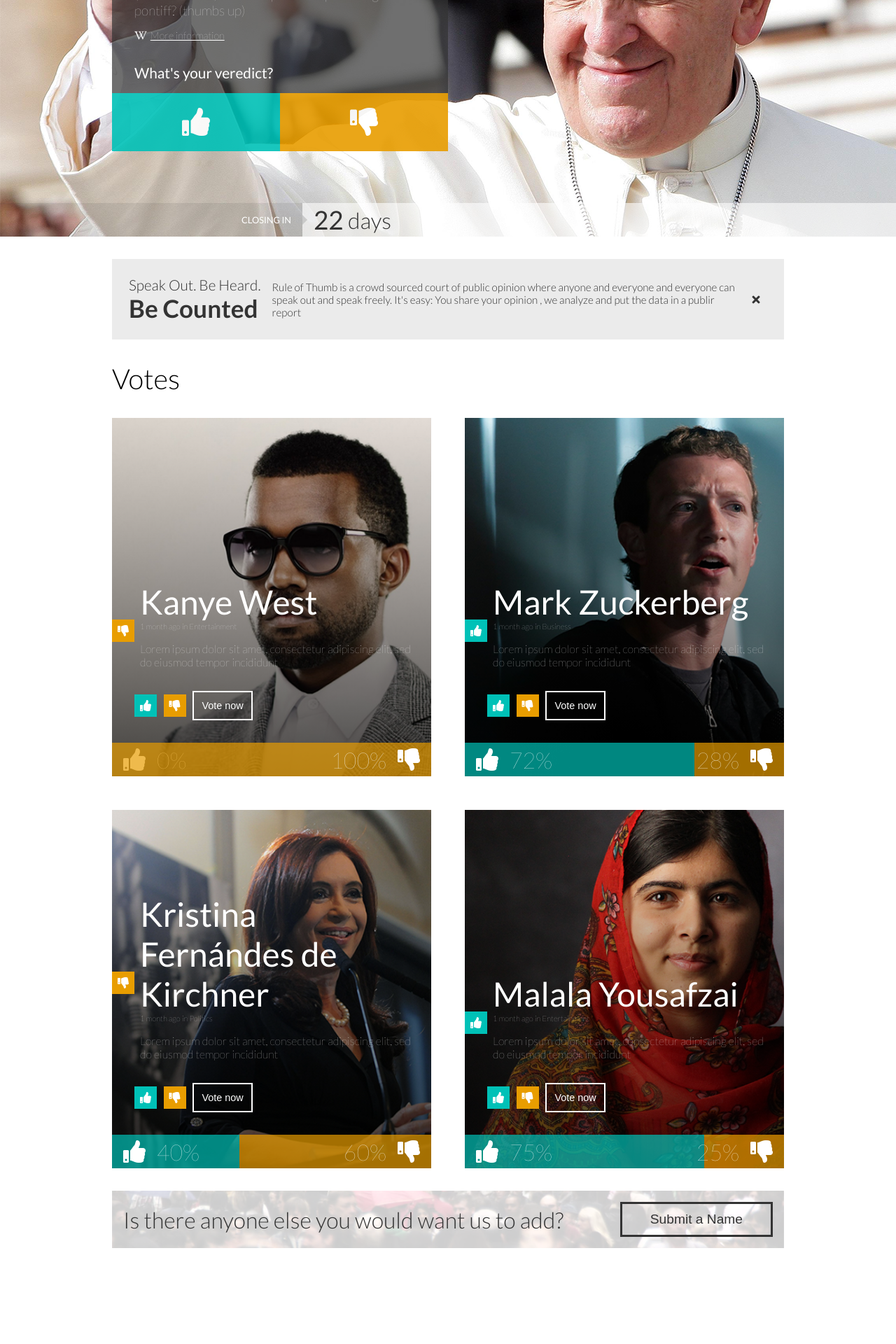
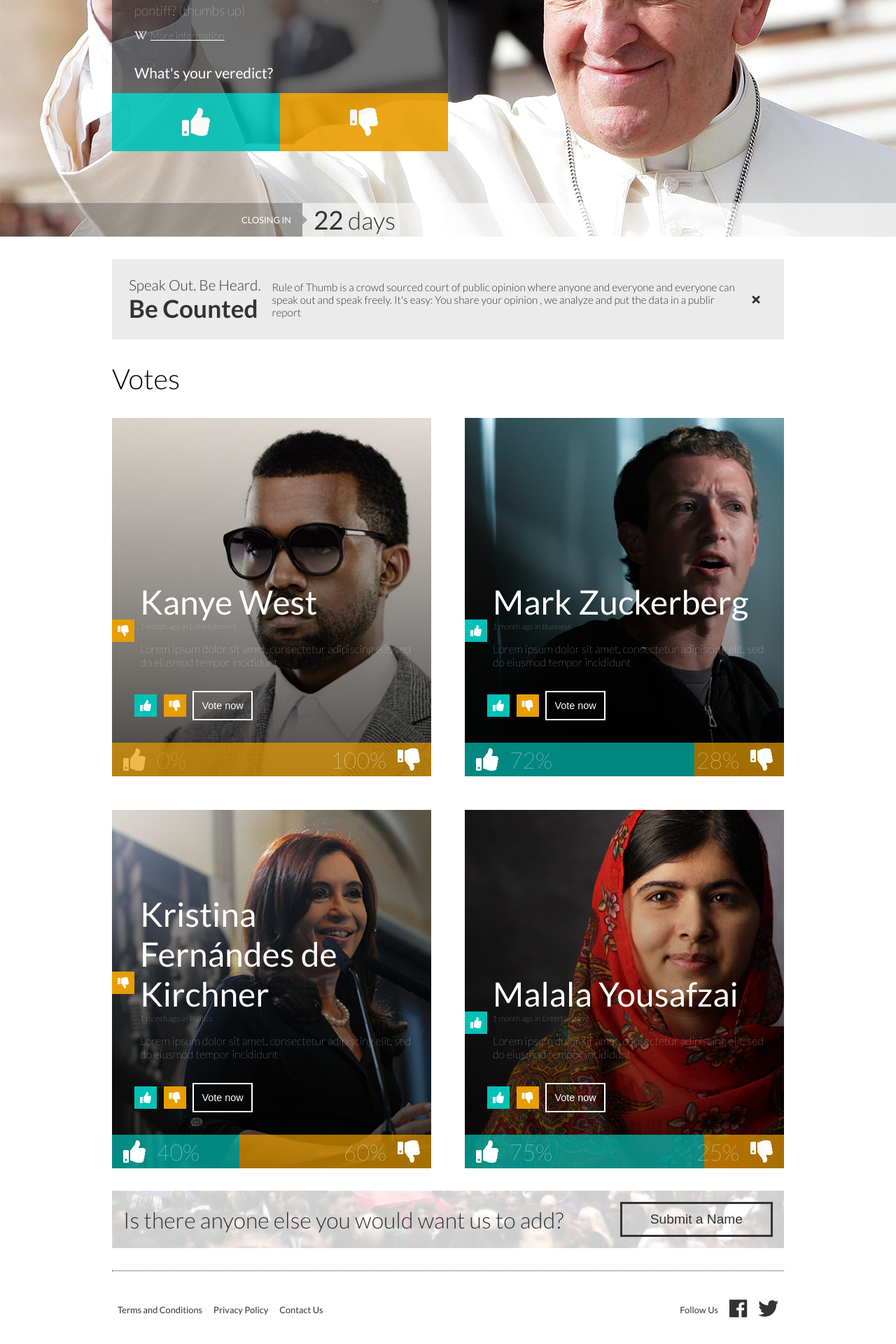
Before and after one commit to HernanCote/rule-of-thumb, a React app: page / in a window 1280 px wide. Shown: the part 392-2312 px from the top of the page at 70% size. Before the commit the page ends 2175 px from the top, so only its background shows below. Built offline with nearby package versions, Linux system fonts and the light colour scheme.

Commit message:
Created footer component

```diff
--- a/src/App.js
+++ b/src/App.js
@@ -3,6 +3,7 @@ import NavBar from './components/navigation/navBar';
 import SideDrawer from './components/navigation/sideDrawer';
 import Backdrop from './components/common/backdrop';
 import Home from './components/pages/home';
+import Footer from './components/footer/footer';
 
 class App extends Component {
   state = {
@@ -32,6 +33,7 @@ class App extends Component {
         <SideDrawer show={this.state.sideDrawerOpen} />
         {backdrop}
         <Home />
+        <Footer />
       </React.Fragment>
     );
   }
--- /dev/null
+++ b/src/components/footer/footer.jsx
@@ -0,0 +1,16 @@
+import React from 'react';
+
+const Footer = () => {
+  return (
+    <footer className='footer container'>
+      <div>Terms and Conditions</div>
+      <div>Privacy Policy</div>
+      <div>Contact Us</div>
+      <div>Follow Us</div>
+      <i className='fab fa-facebook' />
+      <i className='fab fa-twitter' />
+    </footer>
+  );
+};
+
+export default Footer;
--- /dev/null
+++ b/src/styles/components/footer/_footer.scss
@@ -0,0 +1,22 @@
+.footer {
+  border-top: 1px dotted $black;
+  padding: 2rem 0;
+  display: flex;
+  align-items: center;
+
+  * {
+    margin: 0.5rem;
+    color: $black;
+  }
+
+  div {
+    font-size: 0.8rem;
+    &:nth-child(3) {
+      margin-right: auto;
+    }
+  }
+
+  i {
+    font-size: 1.8rem;
+  }
+}
--- a/src/styles/configuration/_config.scss
+++ b/src/styles/configuration/_config.scss
@@ -11,7 +11,7 @@ $secondary-color: rgb(232, 157, 0);
 $white: #fff;
 $black: #333;
 
-$extra-wide-left-right-margin: 20rem;
+$extra-wide-left-right-margin: 15rem;
 $wide-left-right-padding: 10rem;
 $small-left-right-padding: 1rem;
 
@@ -70,13 +70,13 @@ $small-left-right-padding: 1rem;
 }
 
 @mixin mediaLg {
-  @media screen and (min-width: 769px) and (max-width: 1400px) {
+  @media screen and (min-width: 769px) and (max-width: 1480px) {
     @content;
   }
 }
 
 @mixin mediaXL {
-  @media screen and (min-width: 1400px) {
+  @media screen and (min-width: 1481px) {
     @content;
   }
 }
--- a/src/styles/pages/_home.scss
+++ b/src/styles/pages/_home.scss
@@ -25,7 +25,7 @@
       display: flex;
       align-items: center;
       justify-content: flex-end;
-      background: rgba($color: $black, $alpha: 0.1);
+      background: rgba($color: $black, $alpha: 0.3);
       padding-right: 1rem;
       color: $white;
       font-size: 0.8rem;
@@ -36,7 +36,7 @@
         border-top: 7px solid transparent;
         border-bottom: 7px solid transparent;
         left: 100%;
-        border-left: 7px solid rgba($color: $black, $alpha: 0.2);
+        border-left: 7px solid rgba($color: $black, $alpha: 0.3);
       }
     }
 
@@ -49,14 +49,14 @@
       justify-content: flex-start;
       padding-left: 1rem;
       color: $black;
-      font-size: 2rem;
+      font-size: 2.2rem;
       font-weight: 300;
 
       &:after {
         content: '';
         position: absolute;
         left: 0;
-        border-left: 7px solid rgba($color: $black, $alpha: 0.1);
+        border-left: 7px solid rgba($color: $black, $alpha: 0.3);
         border-top: 7px solid transparent;
         border-bottom: 7px solid transparent;
       }
--- a/src/styles/responsive/_mobile.scss
+++ b/src/styles/responsive/_mobile.scss
@@ -127,4 +127,13 @@
     grid-template-columns: 1fr;
     grid-gap: 0;
   }
+
+  .footer {
+    flex-wrap: wrap;
+    div {
+      &:nth-child(3) {
+        margin-right: 6rem;
+      }
+    }
+  }
 }
--- a/src/styles/style.scss
+++ b/src/styles/style.scss
@@ -20,11 +20,6 @@ body {
 //Pages
 @import 'pages/home';
 
-// Navigation
-@import 'navigation/navbar';
-@import 'navigation/drawerToggleButton';
-@import 'navigation/sideDrawer';
-
 //Components
 @import 'components/common/informationBox';
 @import 'components/common/backdrop';
@@ -36,5 +31,11 @@ body {
 @import 'components/voting/votes';
 @import 'components/voting/voteButton';
 
+@import 'components/navigation/navbar';
+@import 'components/navigation/drawerToggleButton';
+@import 'components/navigation/sideDrawer';
+
+@import 'components/footer/footer.scss';
+
 //Responsive
 @import 'responsive/mobile';
```
Also changed, not shown: src/styles/components/navigation/_drawerToggleButton.scss (renamed from src/styles/navigation/_drawerToggleButton.scss), src/styles/components/navigation/_navbar.scss (renamed from src/styles/navigation/_navbar.scss), src/styles/components/navigation/_sideDrawer.scss (renamed from src/styles/navigation/_sideDrawer.scss).
